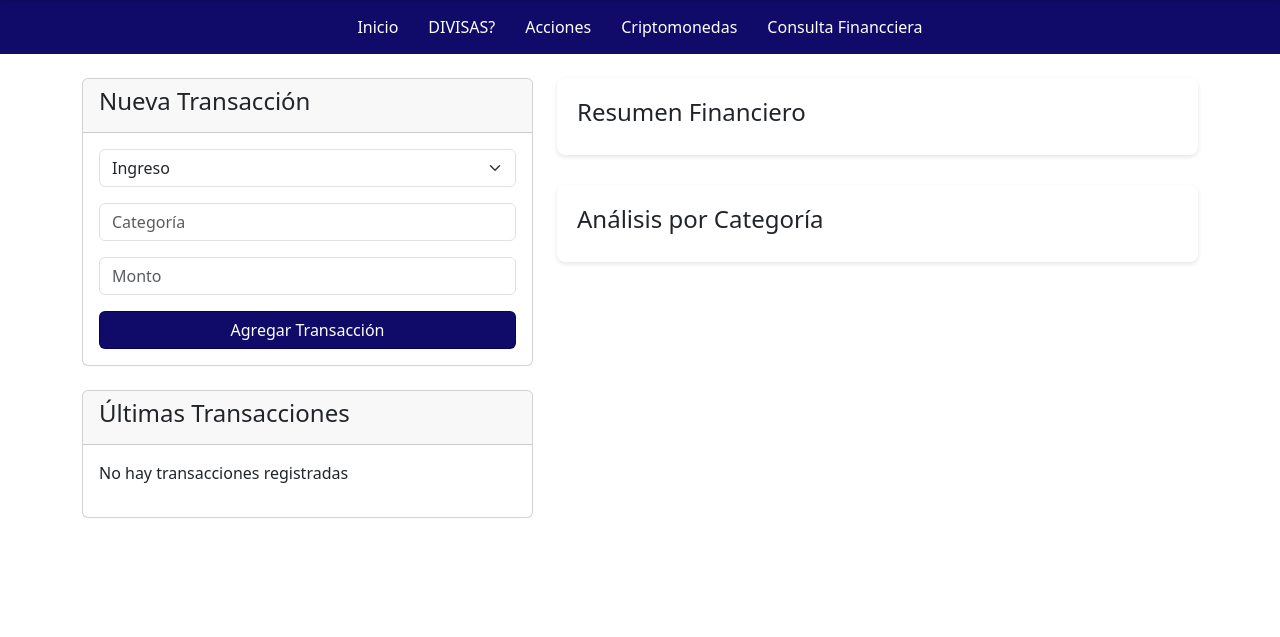
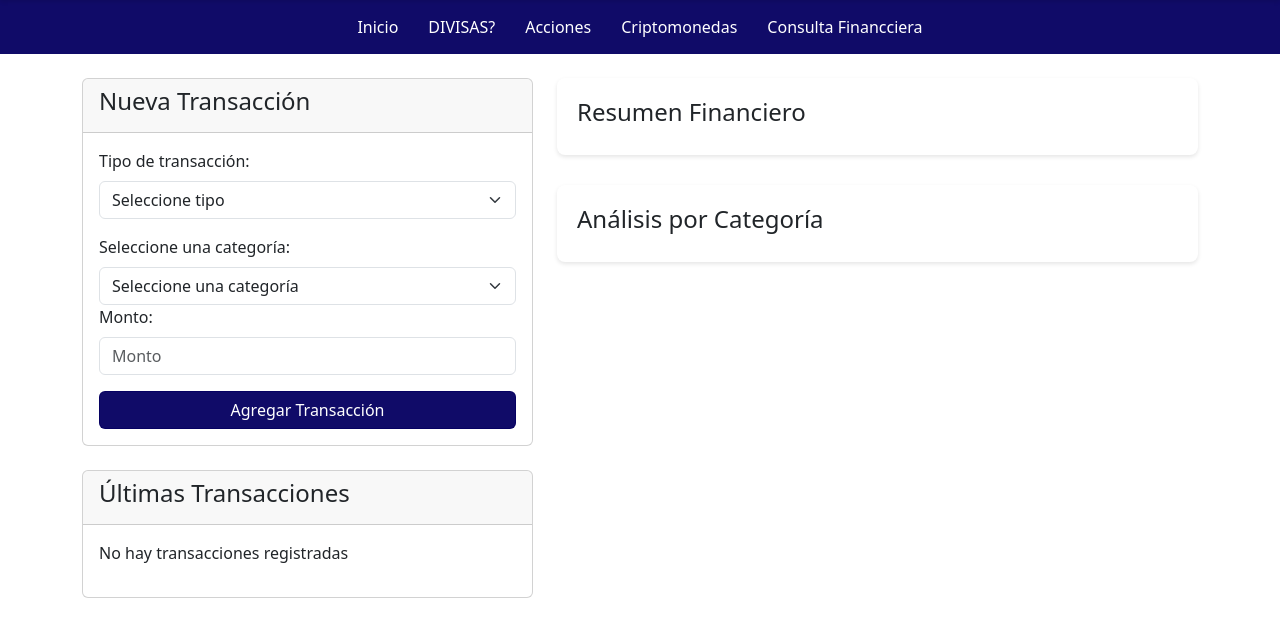
Before and after one commit to Maar1i/App_Financiera, a Flask app: page /consulta-financiera in a window 1280 px wide. Shown: the part 56-693 px from the top of the page. Run offline with Flask 3, Linux system fonts and the light colour scheme; some libraries are stand-ins or nearby versions.

Commit message:
Categorias en inicio

```diff
--- a/finanzas_flask/app.py
+++ b/finanzas_flask/app.py
@@ -1,4 +1,4 @@
-from flask import Flask, render_template, redirect, url_for, flash, request
+from flask import Flask, render_template, redirect, url_for, flash, jsonify, request
 from flask_sqlalchemy import SQLAlchemy
 from flask_login import LoginManager, login_user, logout_user, login_required, UserMixin, current_user
 from flask_mail import Mail, Message
@@ -205,12 +205,20 @@ def logout():
 def dashboard():
     if request.method == 'POST':
         try:
+            # Verificar si es una solicitud AJAX
+            is_ajax = request.headers.get('X-Requested-With') == 'XMLHttpRequest'
+
             tipo = request.form.get('type')
             categoria = request.form.get('category')
             monto = float(request.form.get('amount', 0))
             descripcion = request.form.get('description', '').strip()
 
             if not tipo or not categoria or monto <= 0:
+                if is_ajax:
+                    return jsonify({
+                        'success': False,
+                        'message': 'Por favor completa todos los campos correctamente.'
+                    }), 400
                 flash('Por favor completa todos los campos correctamente.')
                 return redirect(url_for('dashboard'))
 
@@ -224,14 +232,27 @@ def dashboard():
 
             db.session.add(nueva_transaccion)
             db.session.commit()
+
+            if is_ajax:
+                return jsonify({
+                    'success': True,
+                    'message': 'Transacción registrada exitosamente!'
+                })
             flash('Transacción registrada exitosamente!')
+            return redirect(url_for('dashboard'))
 
         except ValueError:
-            flash('El monto debe ser un número válido.')
+            message = 'El monto debe ser un número válido.'
+            if is_ajax:
+                return jsonify({'success': False, 'message': message}), 400
+            flash(message)
         except Exception as e:
             db.session.rollback()
             app.logger.error(f'Error añadiendo transacción: {str(e)}')
-            flash('Ocurrió un error al registrar la transacción.')
+            message = 'Ocurrió un error al registrar la transacción.'
+            if is_ajax:
+                return jsonify({'success': False, 'message': message}), 500
+            flash(message)
 
     # Obtener transacciones del usuario
     transacciones = Transaction.query.filter_by(user_id=current_user.id)\
--- a/finanzas_flask/templates/acciones.html
+++ b/finanzas_flask/templates/acciones.html
@@ -91,7 +91,7 @@
             <a href="{{ url_for('indicadores') }}" class="menu-item">DIVISAS?</a>
             <a href="{{ url_for('acciones') }}" class="menu-item">Acciones</a>
             <a href="{{ url_for('criptomonedas') }}" class="menu-item">Criptomonedas</a>
-            <a href="{{ url_for('asistente') }}" class="menu-item">Consulta Financciera</a>
+            <a href="{{ url_for('asistente') }}" class="menu-item">Consulta Financiera</a>
 
         </div>
     </div>
--- a/finanzas_flask/templates/dashboard.html
+++ b/finanzas_flask/templates/dashboard.html
@@ -109,22 +109,75 @@
                         <h4>Nueva Transacción</h4>
                     </div>
                     <div class="card-body">
-                        <form method="post">
+                        <form method="post" action="{{ url_for('dashboard') }}" id="transactionForm">
+                        <div class="mb-3">
+                            <label class="form-label">Tipo de transacción:</label>
+                            <select class="form-select" name="type" required>
+                                <option value="" disabled selected>Seleccione tipo</option>
+                                <option value="ingreso">Ingreso</option>
+                                <option value="gasto">Gasto</option>
+                            </select>
+                        </div>
+
+                            <label class="form-label">Seleccione una categoría:</label>
+                            <select class="form-select" name="category" required>
+
+                                <option value="" disabled selected>Seleccione una categoría</option>
+
+                                <optgroup label="Vivienda">
+                                    <option value="Renta">Renta</option>
+                                    <option value="Servicios">Servicios</option>
+                                    <option value="Internet">Internet</option>
+                                    <option value="Mantenimiento">Mantenimiento</option>
+                                </optgroup>
+
+                                <optgroup label="Alimentación">
+                                    <option value="Supermercado">Supermercado</option>
+                                    <option value="Restaurantes">Restaurantes</option>
+                                </optgroup>
+
+                                <optgroup label="Transporte">
+                                    <option value="Gasolina">Gasolina</option>
+                                    <option value="Transporte">Transporte</option>
+                                    <option value="Auto">Auto</option>
+                                    <option value="Seguro de auto">Seguro de auto</option>
+                                </optgroup>
+
+                                <optgroup label="Personales">
+                                    <option value="Ropa">Ropa</option>
+                                    <option value="Personal">Cuidado personal</option>
+                                    <option value="Salud">Salud</option>
+                                    <option value="Ocio">Ocio</option>
+                                    <option value="Educacion">Educación</option>
+                                </optgroup>
+
+                                <optgroup label="Finanzas">
+                                    <option value="Deudas">Deudas</option>
+                                    <option value="Impuestos">Impuestos</option>
+                                    <option value="Donaciones">Donaciones</option>
+                                </optgroup>
+
+                                <optgroup label="Otros">
+                                    <option value="Suscripciones">Suscripciones</option>
+                                    <option value="Mascotas">Mascotas</option>
+                                    <option value="Regalos">Regalos</option>
+                                    <option value="Viajes">Viajes</option>
+                                    <option value="Tecnologia">Tecnología</option>
+                                    <option value="Ahorro">Ahorro</option>
+                                    <option value="Emergencias">Emergencias</option>
+                                    <option value="Honorarios">Honorarios</option>
+                                </optgroup>
+                            </select>
+
                             <div class="mb-3">
-                                <select class="form-select" name="type">
-                                    <option value="ingreso">Ingreso</option>
-                                    <option value="gasto">Gasto</option>
-                                </select>
-                            </div>
-                            <div class="mb-3">
-                                <input type="text" class="form-control" name="category" placeholder="Categoría" required>
-                            </div>
-                            <div class="mb-3">
+                                <label class="form-label">Monto:</label>
                                 <input type="number" step="0.01" class="form-control" name="amount" placeholder="Monto" required>
                             </div>
+
                             <button type="submit" class="btn btn-custom w-100">Agregar Transacción</button>
                         </form>
                     </div>
+
                 </div>
 
                 <div class="card">
@@ -167,5 +220,41 @@
 
     <!-- Bootstrap JS -->
     <script src="https://cdn.jsdelivr.net/npm/bootstrap@5.3.0/dist/js/bootstrap.bundle.min.js"></script>
+<script>
+    document.getElementById('transactionForm').addEventListener('submit', async function(e) {
+        e.preventDefault();
+
+        const form = this;
+        const submitBtn = form.querySelector('button[type="submit"]');
+
+        // Mostrar estado de carga
+        submitBtn.disabled = true;
+        submitBtn.innerHTML = '<i class="fas fa-spinner fa-spin"></i> Procesando...';
+
+        try {
+            const response = await fetch(form.action, {
+                method: 'POST',
+                body: new FormData(form),
+                headers: {
+                    'X-Requested-With': 'XMLHttpRequest'
+                }
+            });
+
+            if (response.ok) {
+                // Recargar la página para ver los cambios
+                window.location.reload();
+            } else {
+                const error = await response.text();
+                throw new Error(error || 'Error en el servidor');
+            }
+        } catch (error) {
+            alert('Error: ' + error.message);
+        } finally {
+            // Restaurar botón
+            submitBtn.disabled = false;
+            submitBtn.innerHTML = 'Agregar Transacción';
+        }
+});
+</script>
 </body>
 </html>
```
Also changed, not shown: finanzas_flask/instance/finanzas.db.
